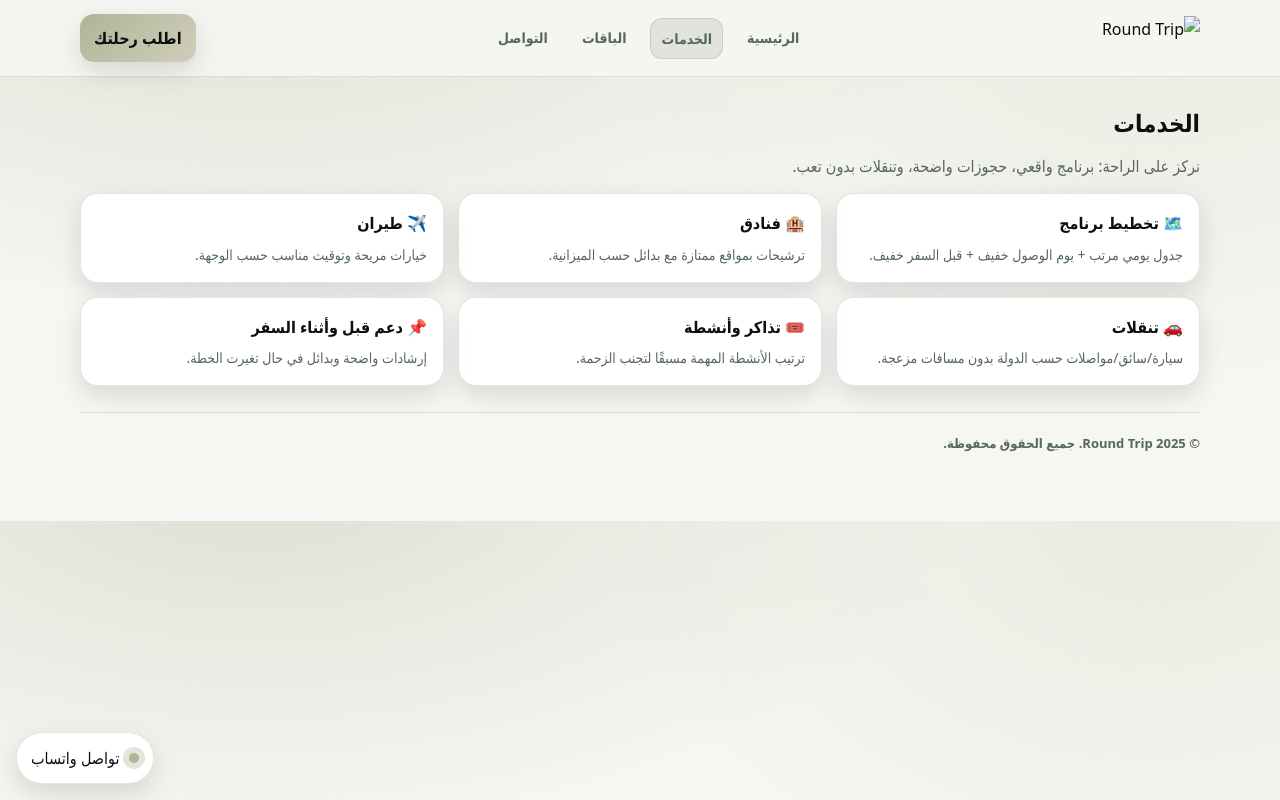
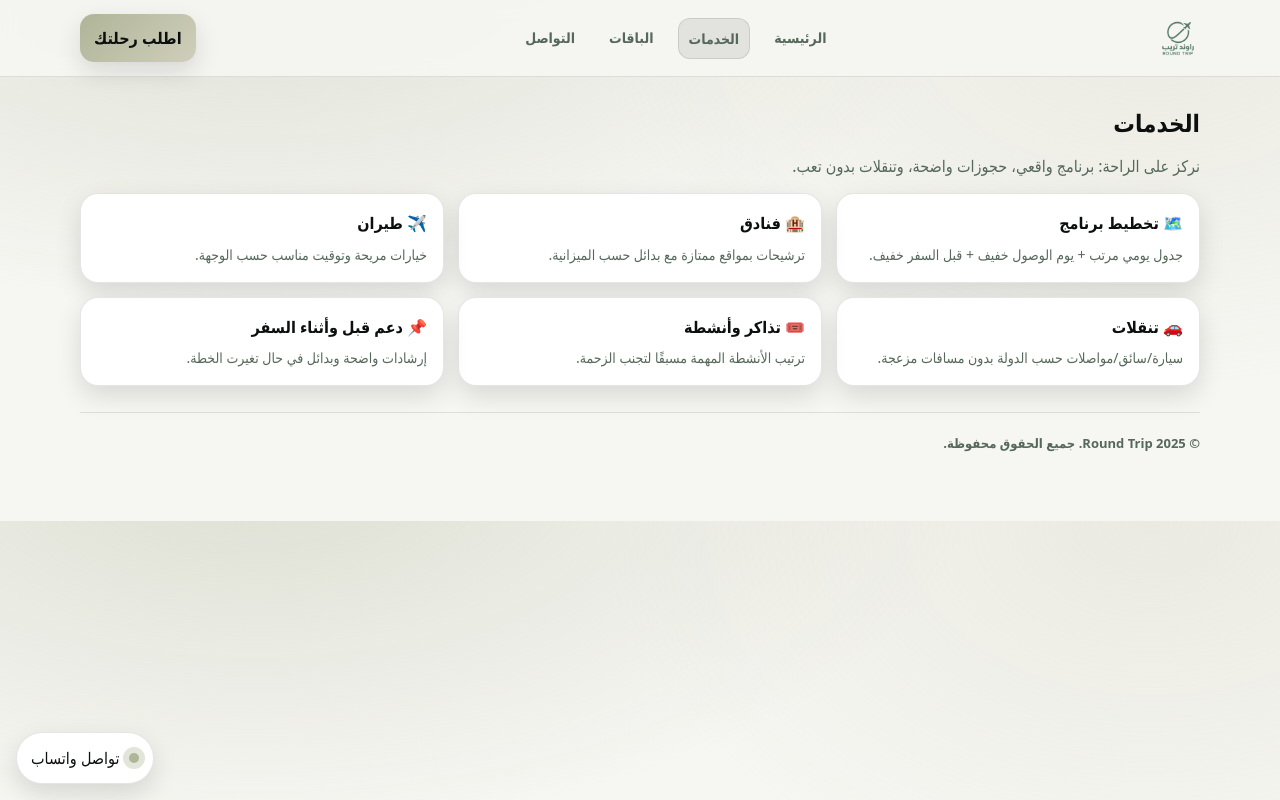
Before and after one commit to abdulrahmanazq8/roundtrip, a plain HTML site: page services.html in a window 1280 px wide. Drawn offline with Linux system fonts and the light colour scheme.

Commit message:
Update logo image source in services.html

```diff
--- a/services.html
+++ b/services.html
@@ -12,7 +12,7 @@
 <header class="nav">
   <div class="container nav-inner">
     <div class="logo">
-      <img src="logo.png" alt="Round Trip" class="logo-img">
+      <img src="logo1.png" alt="Round Trip" class="logo-img">
     </div>
 
     <nav class="nav-links">
```
